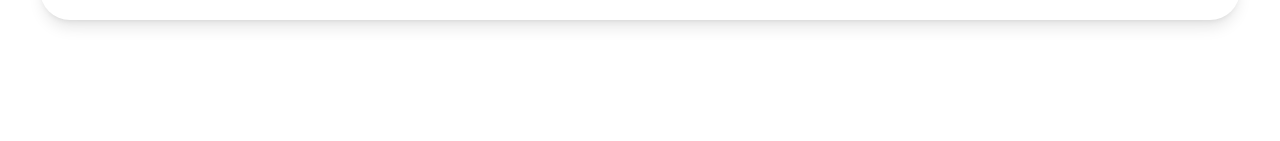
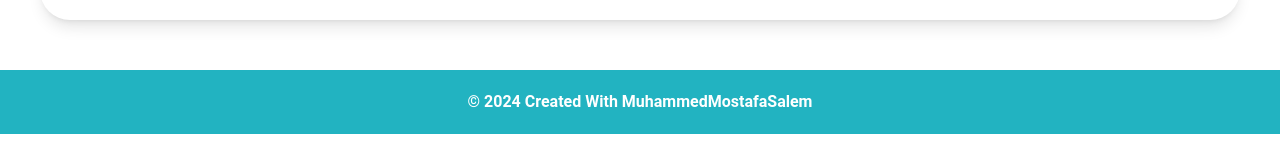
Before and after one commit to MuhammedMostafaSalem/Quran, a React (Vite) app: page / in a window 1280 px wide. Shown: the part 656-797 px from the top of the page. Built offline with nearby package versions, Linux system fonts and the light colour scheme; no server answers.

Commit message:
Add Footer component

```diff
--- a/src/App.jsx
+++ b/src/App.jsx
@@ -1,3 +1,4 @@
+import Footer from "./components/utils/Footer"
 import Header from "./components/utils/Header"
 import Surah from "./pages/Surah"
 
@@ -6,6 +7,7 @@ function App() {
     <div>
       <Header />
       <Surah />
+      <Footer />
     </div>
   )
 }
```
